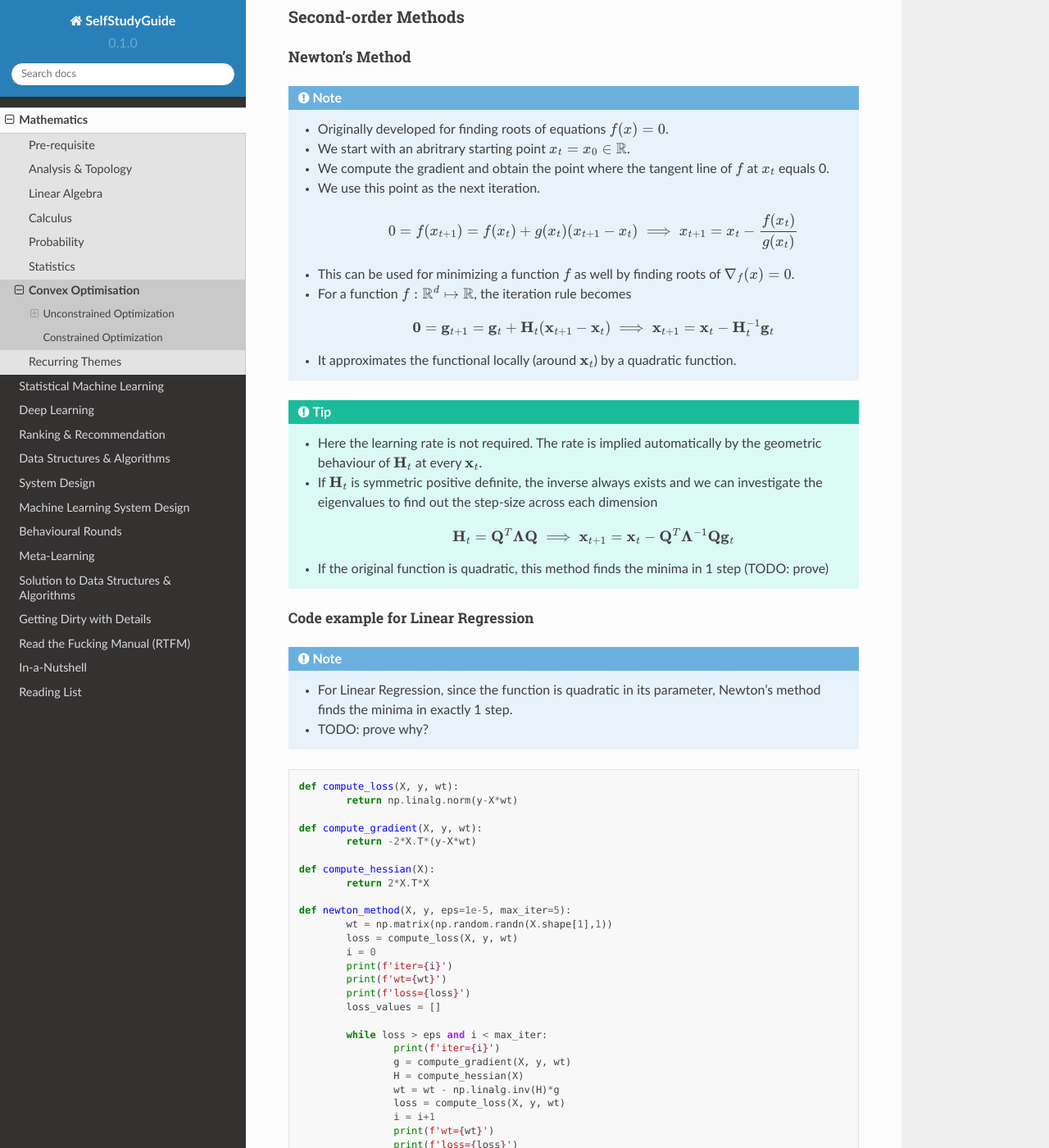
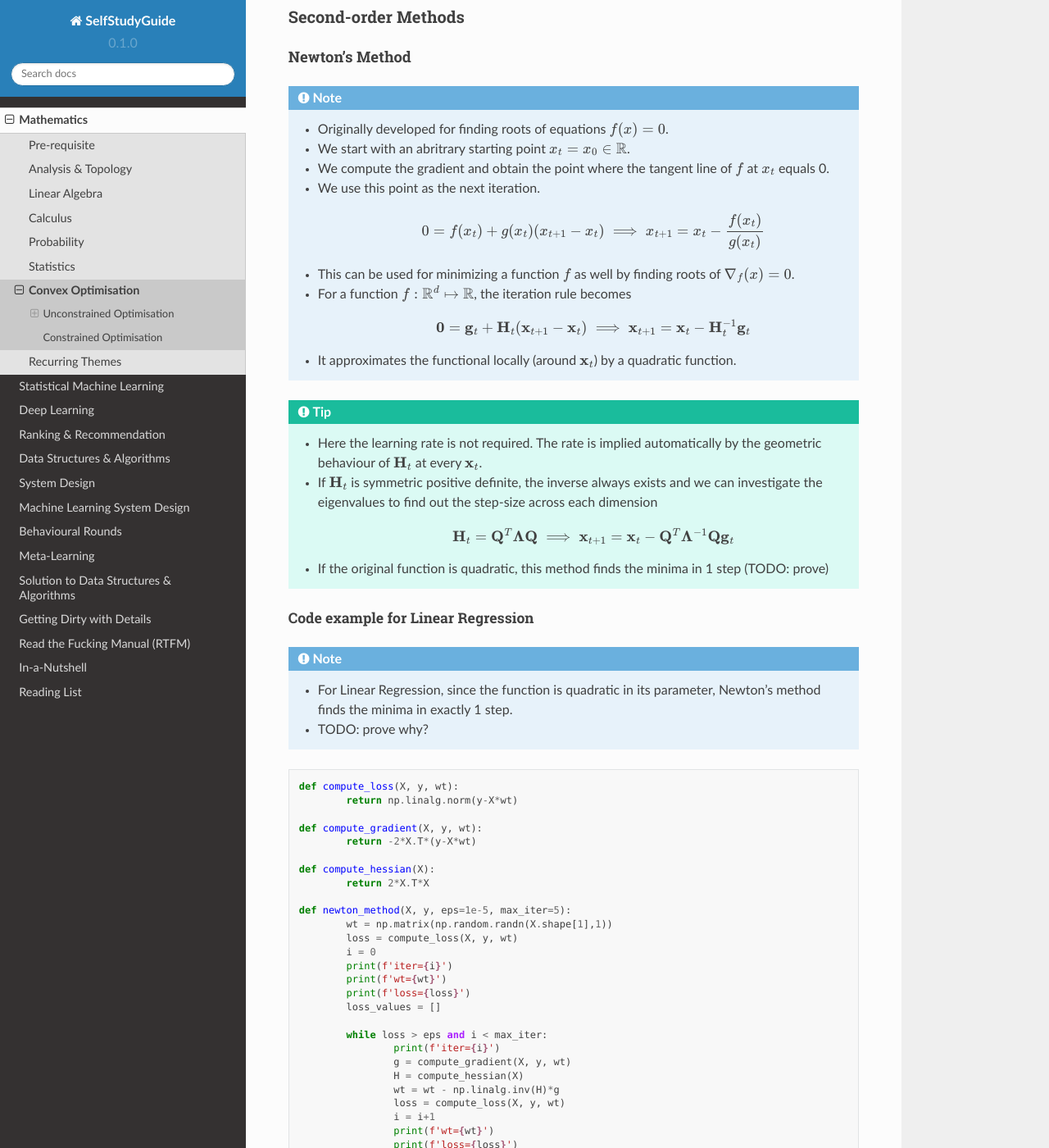
Before and after one commit to uselesstechjunks/leetcode, a Sphinx documentation site: the page built from docs/source/math/conv.rst, in a window 1280 px wide and 1400 px high, scrolled down 2255 px. Shown: the whole window at 82% size. Built offline with Sphinx 7.4.7 and the Read the Docs theme 2.0.0, drawn with Linux system fonts in a browser that asks for light colours; some of the changed text lies outside the part shown.

Commit message:
Update conv.rst

```diff
--- a/docs/source/math/conv.rst
+++ b/docs/source/math/conv.rst
@@ -12,7 +12,7 @@ Convex Optimisation
 		.. math:: f(\mathbf{x})=f(\mathbf{x}_0)+\mathbf{g}_0^T(\mathbf{x}-\mathbf{x}_0)+\frac{1}{2!}(\mathbf{x}-\mathbf{x}_0)^T\mathbf{H}_0(\mathbf{x}-\mathbf{x}_0)+\cdots
 
 ****************************************************************************************
-Unconstrained Optimization
+Unconstrained Optimisation
 ****************************************************************************************
 .. note::
 	* We're interested in finding the minimum :math:`\min_{\mathbf{x}\in\mathbb{R}^d}f(\mathbf{x})`.
@@ -105,11 +105,11 @@ Newton's Method
 	* We compute the gradient and obtain the point where the tangent line of :math:`f` at :math:`x_t` equals 0.
 	* We use this point as the next iteration.
 
-		.. math:: 0=f(x_{t+1})=f(x_t)+g(x_t)(x_{t+1}-x_t)\implies x_{t+1}=x_t-\frac{f(x_t)}{g(x_t)}
+		.. math:: 0=f(x_t)+g(x_t)(x_{t+1}-x_t)\implies x_{t+1}=x_t-\frac{f(x_t)}{g(x_t)}
 	* This can be used for minimizing a function :math:`f` as well by finding roots of :math:`\nabla_f(x)=0`.
 	* For a function :math:`f:\mathbb{R}^d\mapsto\mathbb{R}`, the iteration rule becomes
 
-		.. math:: \mathbf{0}=\mathbf{g}_{t+1}=\mathbf{g}_t+\mathbf{H}_t(\mathbf{x}_{t+1}-\mathbf{x}_t)\implies \mathbf{x}_{t+1}=\mathbf{x}_t-\mathbf{H}_t^{-1}\mathbf{g}_t
+		.. math:: \mathbf{0}=\mathbf{g}_t+\mathbf{H}_t(\mathbf{x}_{t+1}-\mathbf{x}_t)\implies \mathbf{x}_{t+1}=\mathbf{x}_t-\mathbf{H}_t^{-1}\mathbf{g}_t
 	* It approximates the functional locally (around :math:`\mathbf{x}_t`) by a quadratic function.
 
 .. tip::
@@ -163,7 +163,7 @@ Code example for Linear Regression
 	plot.show()
 
 ****************************************************************************************
-Constrained Optimization
+Constrained Optimisation
 ****************************************************************************************
 .. note::
 	* We're interested in finding the minimum :math:`\min_{\mathbf{x}\in S\subseteq \mathbb{R}^d}f(\mathbf{x})`.
```
